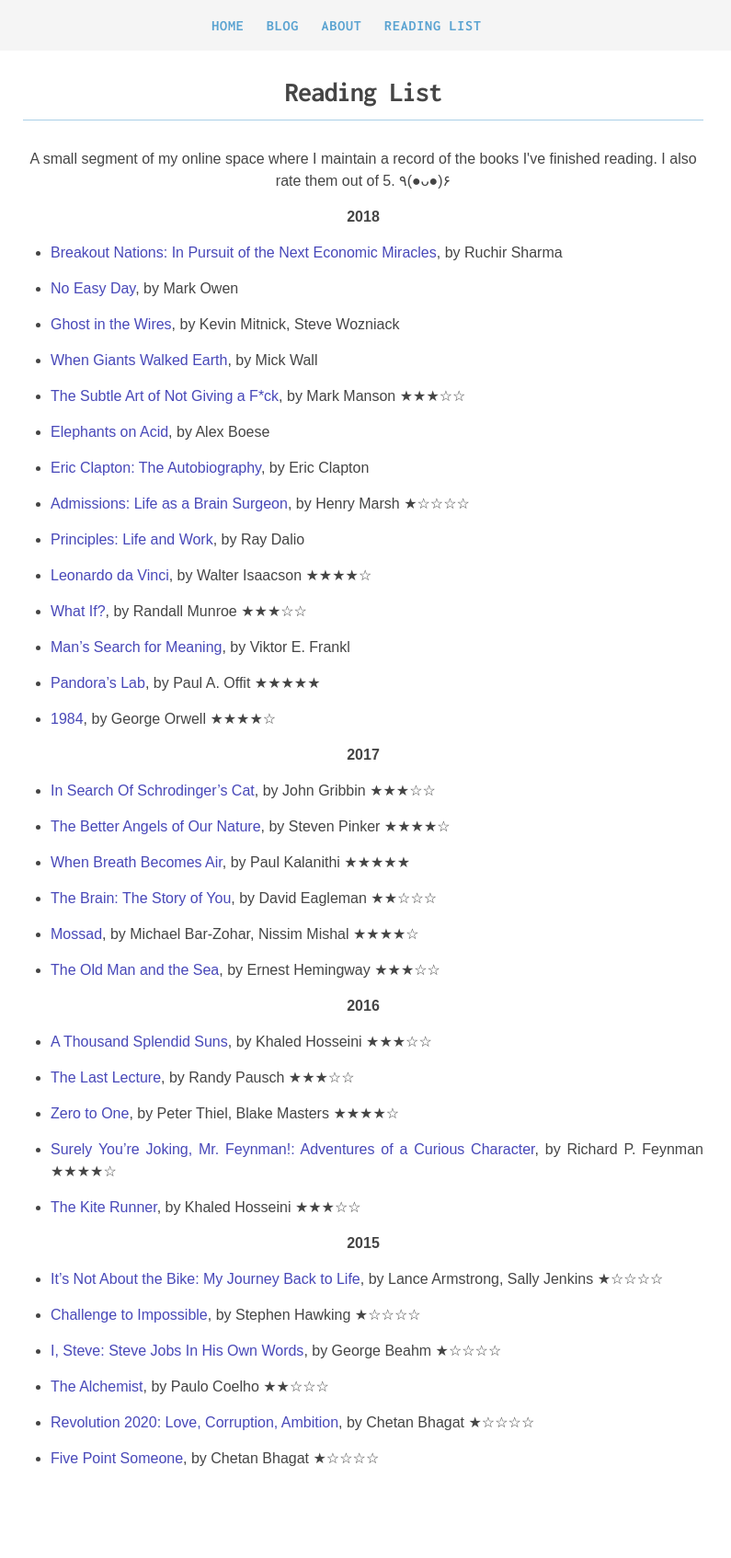
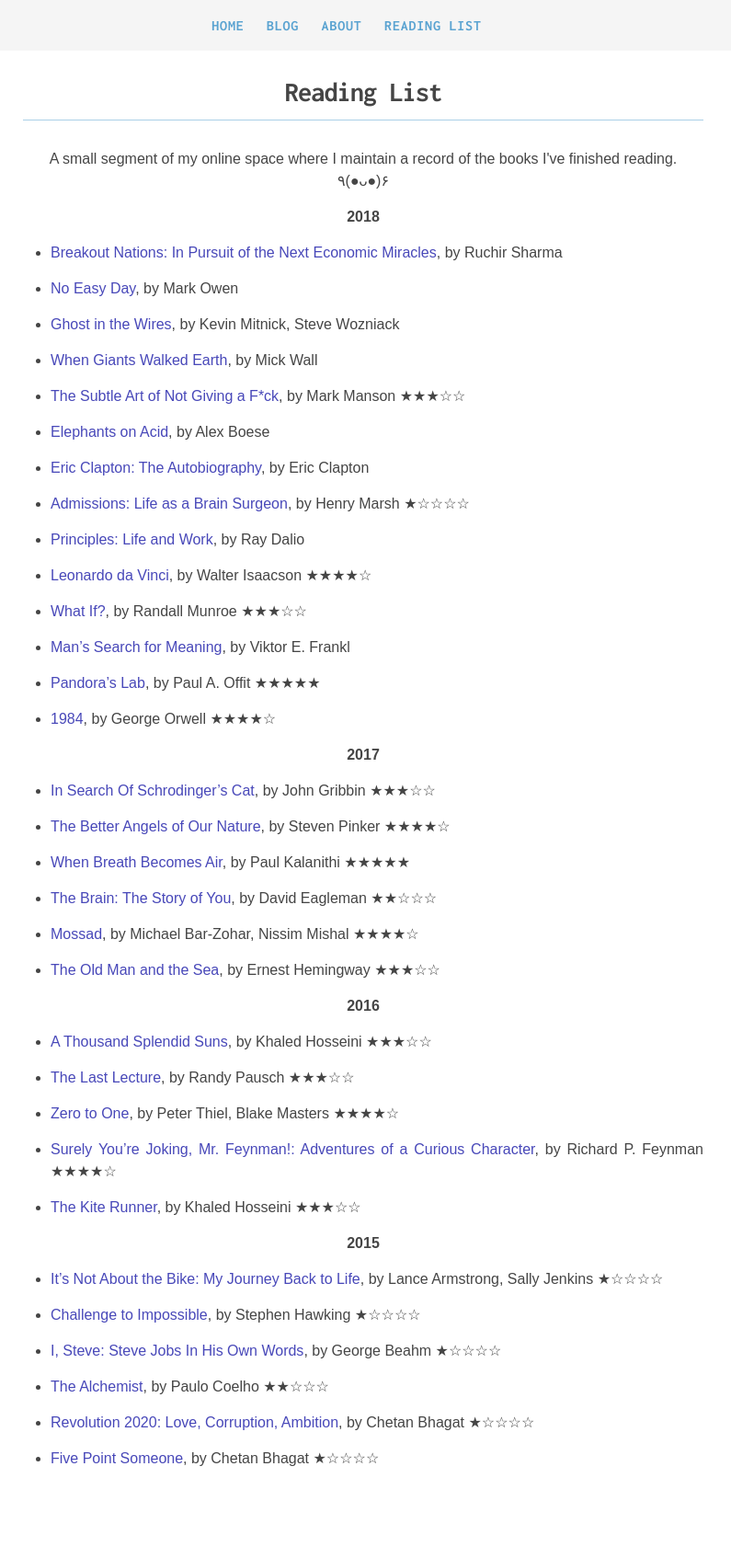
Before and after one commit to lprimeroo/saruftw.github.io.old, a Jekyll site: the page built from readinglist.md, in a window 1280 px wide. Shown: the whole page at 92% size, without its empty margins (245-1040 px from the left). Built offline with Jekyll 4.4.1, drawn with Linux system fonts in a browser that asks for light colours; nearby versions of some CDN libraries.

Commit message:
Update readinglist.md

```diff
--- a/readinglist.md
+++ b/readinglist.md
@@ -5,7 +5,7 @@ permalink: /readinglist/
 ---
 
 <p align="center">
-  A small segment of my online space where I maintain a record of the books I've finished reading. I also rate them out of 5. ٩(●ᴗ●)۶
+  A small segment of my online space where I maintain a record of the books I've finished reading. ٩(●ᴗ●)۶
 </p>
 
 <p align="center">
```
